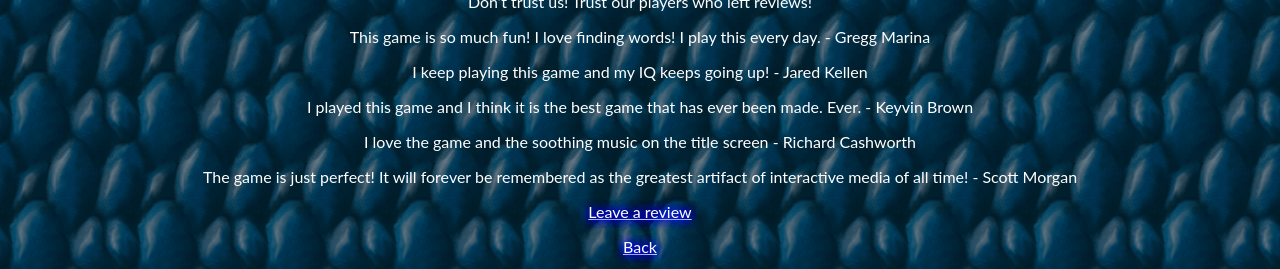
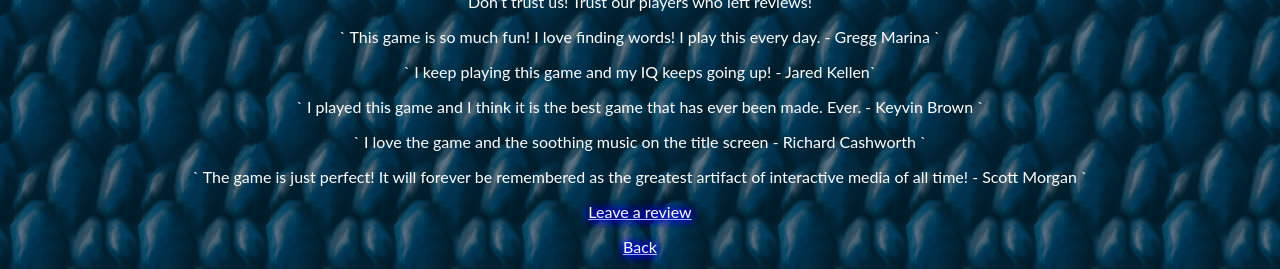
Before and after one commit to RayTheNoob/website, a Jekyll site: the page built from pages/real-word/real-word.md, in a window 1280 px wide, cut to the strip 1192-1461 px from the top of the page. Built offline with Jekyll 4.4.1, drawn with Linux system fonts in a browser that asks for light colours.

Commit message:
fix reviews

```diff
--- a/pages/real-word/real-word.md
+++ b/pages/real-word/real-word.md
@@ -24,15 +24,15 @@
 
 
 
-> This game is so much fun! I love finding words! I play this every day. - Gregg Marina
+` This game is so much fun! I love finding words! I play this every day. - Gregg Marina `
 
-> I keep playing this game and my IQ keeps going up! - Jared Kellen
+` I keep playing this game and my IQ keeps going up! - Jared Kellen`
 
-> I played this game and I think it is the best game that has ever been made. Ever. - Keyvin Brown
+` I played this game and I think it is the best game that has ever been made. Ever. - Keyvin Brown `
 
-> I love the game and the soothing music on the title screen - Richard Cashworth
+` I love the game and the soothing music on the title screen - Richard Cashworth `
 
-> The game is just perfect! It will forever be remembered as the greatest artifact of interactive media of all time! - Scott Morgan
+` The game is just perfect! It will forever be remembered as the greatest artifact of interactive media of all time! - Scott Morgan `
 
 [Leave a review](https://raythenoob.github.io/website/real-word/post)
 
```
